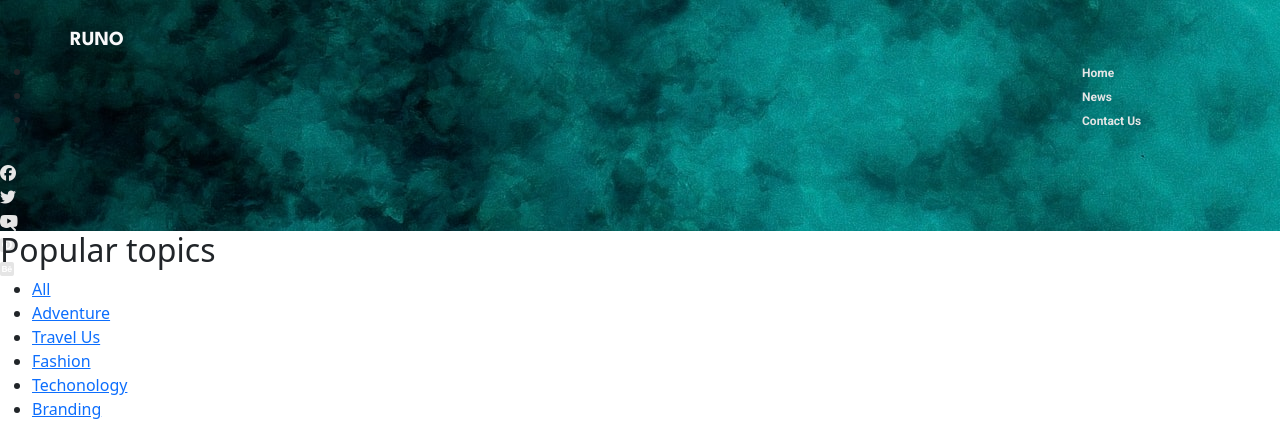
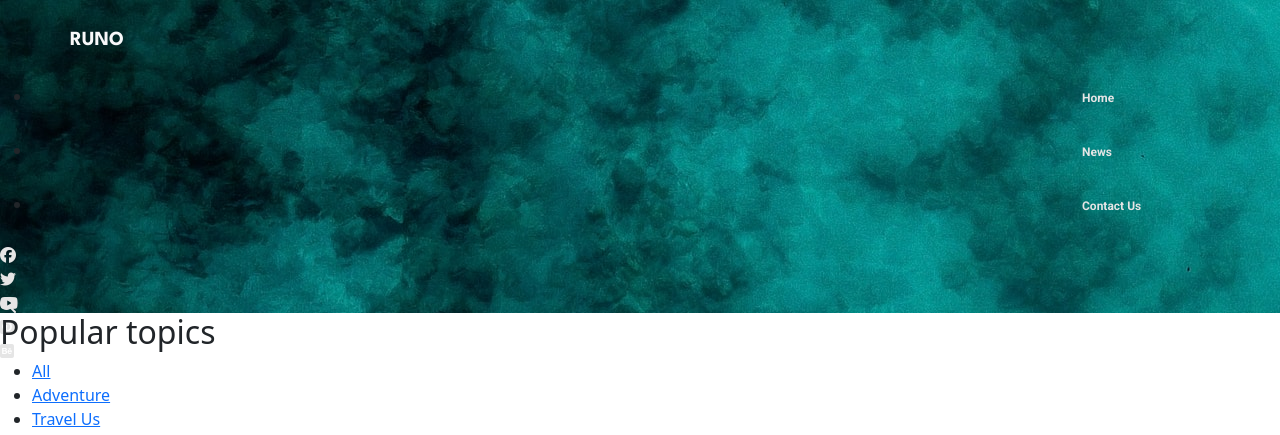
Before and after one commit to amartorells-esliceu/Web, a plain HTML site: page index.html in a window 1280 px wide. Shown: the top 435 px of the page. Drawn offline with Linux system fonts and the light colour scheme.

Commit message:
Hola mundo

```diff
--- a/css/styles.css
+++ b/css/styles.css
@@ -1,8 +1,9 @@
 @import url('https://fonts.googleapis.com/css2?family=League+Spartan:wght@100..900&display=swap');
 @import url('https://fonts.googleapis.com/css2?family=Roboto:ital,wght@0,100;0,300;0,400;0,500;0,700;0,900;1,100;1,300;1,400;1,500;1,700;1,900&display=swap');
+@import url('https://fonts.googleapis.com/css2?family=Lora:ital,wght@0,400..700;1,400..700&display=swap');
 
 header{
-    background-image: url(../img/bg-header.jpeg);
+    background-image: url(../img/bg-header1.jpeg);
 }
 
 .titol{
@@ -23,6 +24,7 @@ header{
 }
 
 .menu a{
+
     font-family: 'Roboto', sans-serif;
     color: #E5E5E5;
     width: 60px;
@@ -38,6 +40,8 @@ header{
     text-underline-position: from-font;
     text-decoration-skip-ink: none;
     text-decoration: none;
+    display: flex;
+    align-items: center;
 }
 
 .icons{
```
Also changed, not shown: img/bg-bigpost-home.jpeg (added), img/bg-header1.jpeg (renamed from img/bg-header.jpeg), img/bg-header2.jpeg (added), img/bg-header3.jpeg (added), img/big-blog-noticia1.jpeg (renamed from img/noticia1.jpeg), img/big-blog-noticia2.jpeg (renamed from img/noticia2.jpeg), img/big-blog-noticia3.jpeg (renamed from img/noticia3.jpeg), img/big-blog-noticia4.jpeg (renamed from img/noticia4.jpeg), img/big-blog-noticia5.jpeg (renamed from img/noticia5.jpeg), img/big-blog-noticia6.jpeg (renamed from img/noticia6.jpeg), img/big-blog-noticia7.jpeg (renamed from img/noticia7.jpeg), img/big-blog-noticia8.jpeg (renamed from img/noticia8.jpeg), img/blog-metro-noticia1.jpeg (added), img/blog-metro-noticia2.jpeg (added), 2 more files.
